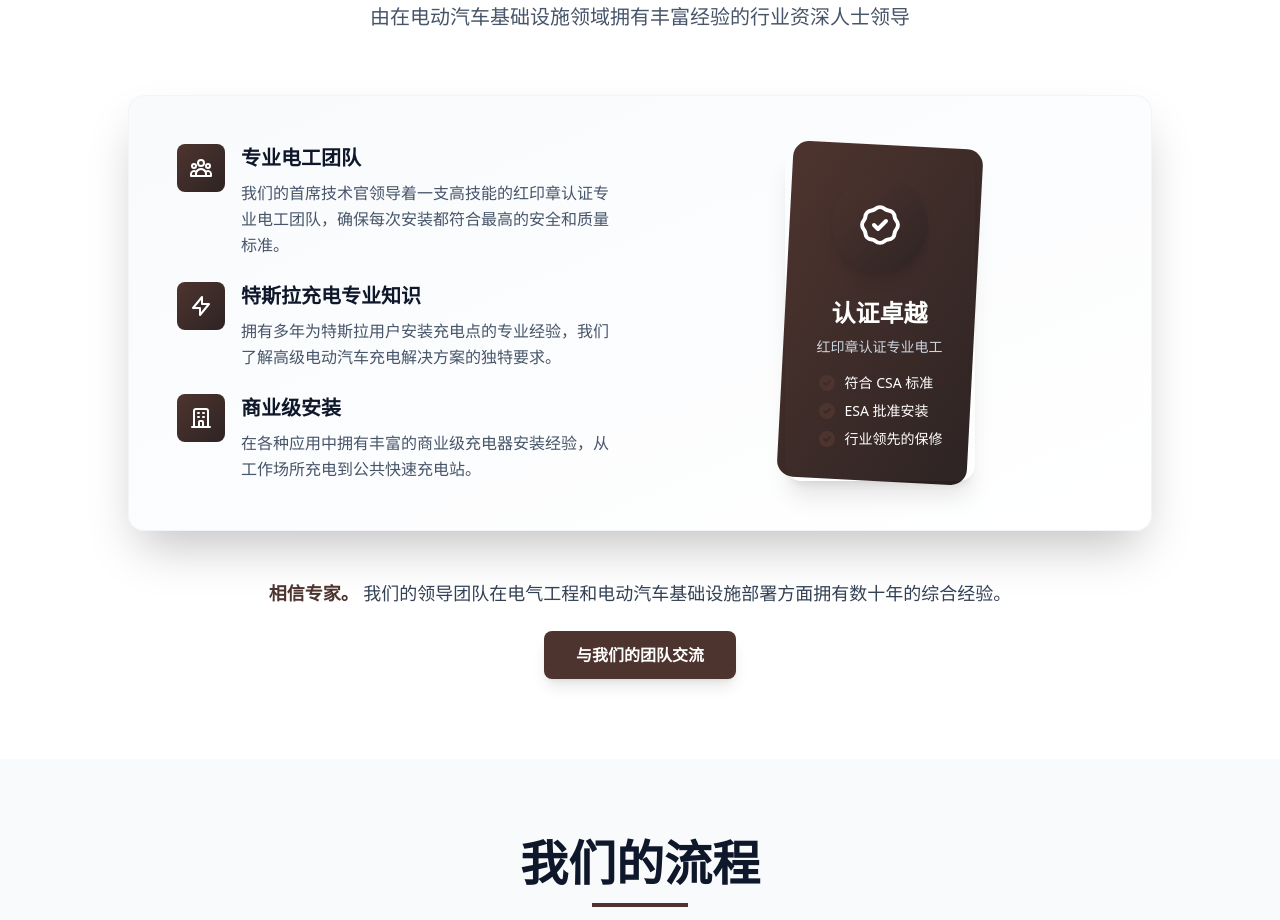
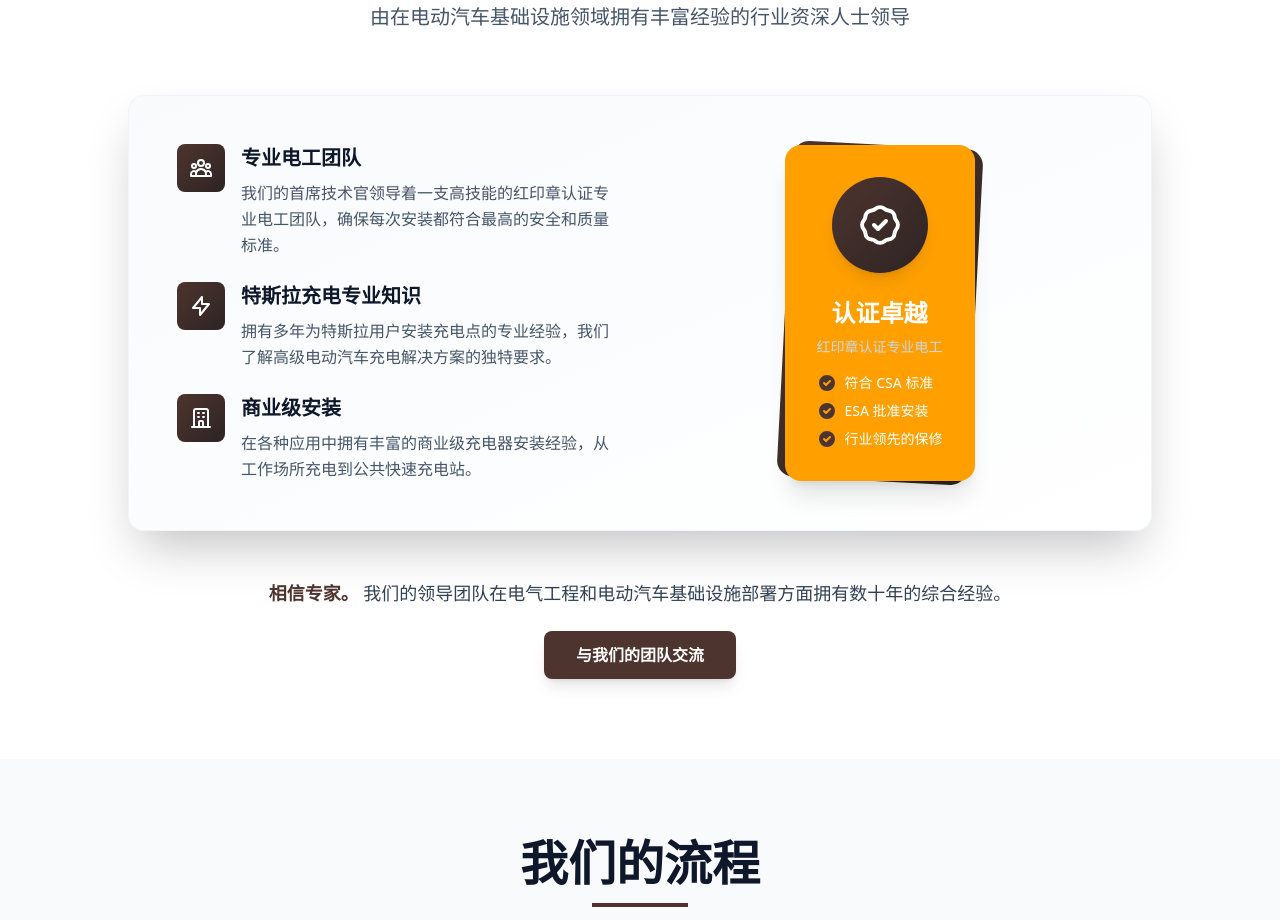
Before and after one commit to okanoho/EVSE, a website built with Vite: page cn.html in a window 1280 px wide. Shown: the part 2089-3009 px from the top of the page. Built offline with nearby package versions, Linux system fonts and the light colour scheme.

Commit message:
Update cn.html

```diff
--- a/cn.html
+++ b/cn.html
@@ -279,7 +279,7 @@
             <div class="flex items-center justify-center">
               <div class="relative">
                 <div class="absolute inset-0 bg-gradient-to-br from-brown-primary to-brown-dark rounded-2xl transform rotate-3"></div>
-                <div class="relative color-gray-400 rounded-2xl p-8 shadow-xl">
+                <div class="relative bg-[#FFA000] rounded-2xl p-8 shadow-xl">
                   <div class="text-center space-y-6">
                     <div class="w-24 h-24 bg-gradient-to-br from-brown-primary to-brown-dark rounded-full flex items-center justify-center mx-auto shadow-lg">
                       <svg class="w-12 h-12 text-white" fill="none" stroke="currentColor" viewBox="0 0 24 24">
```
